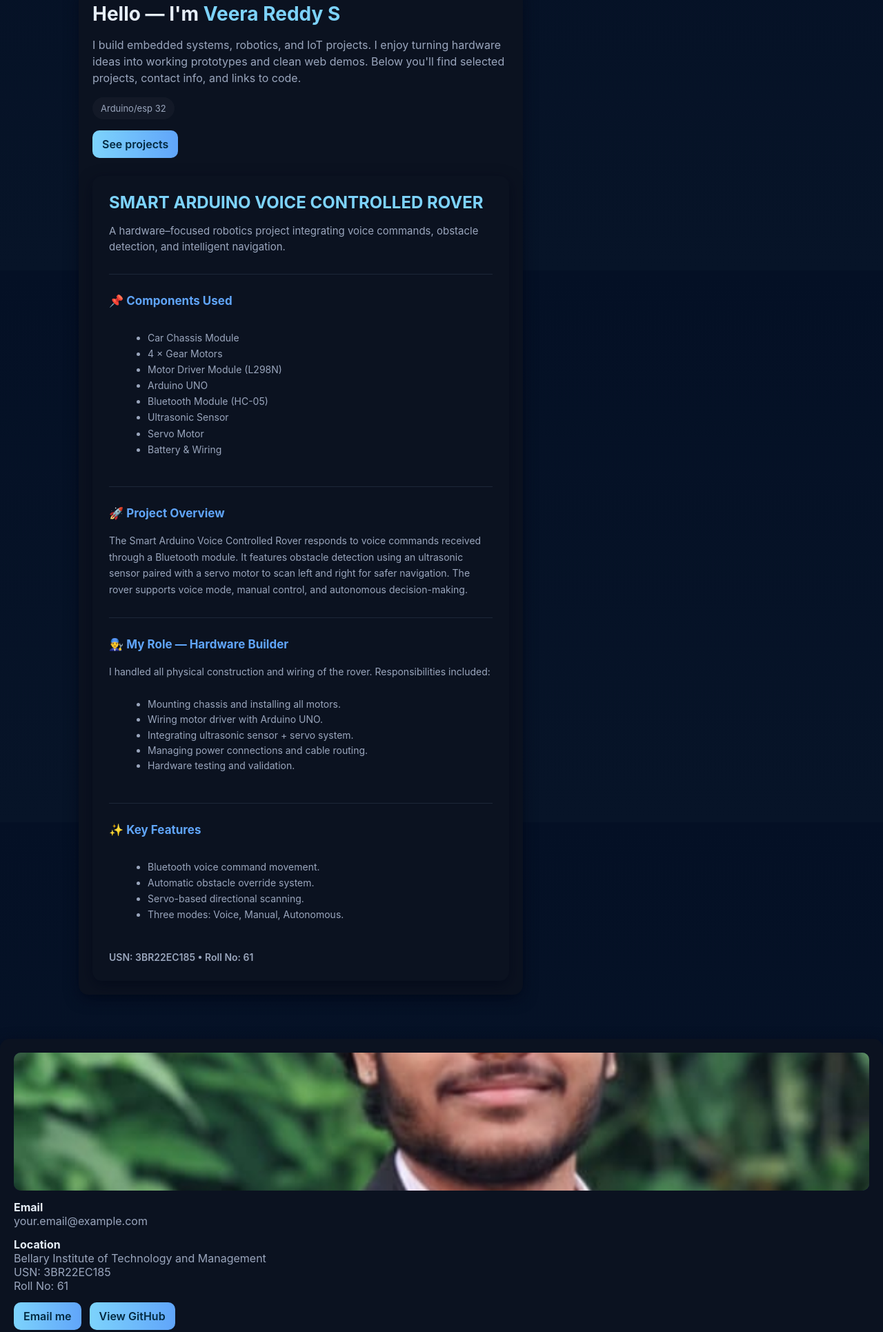
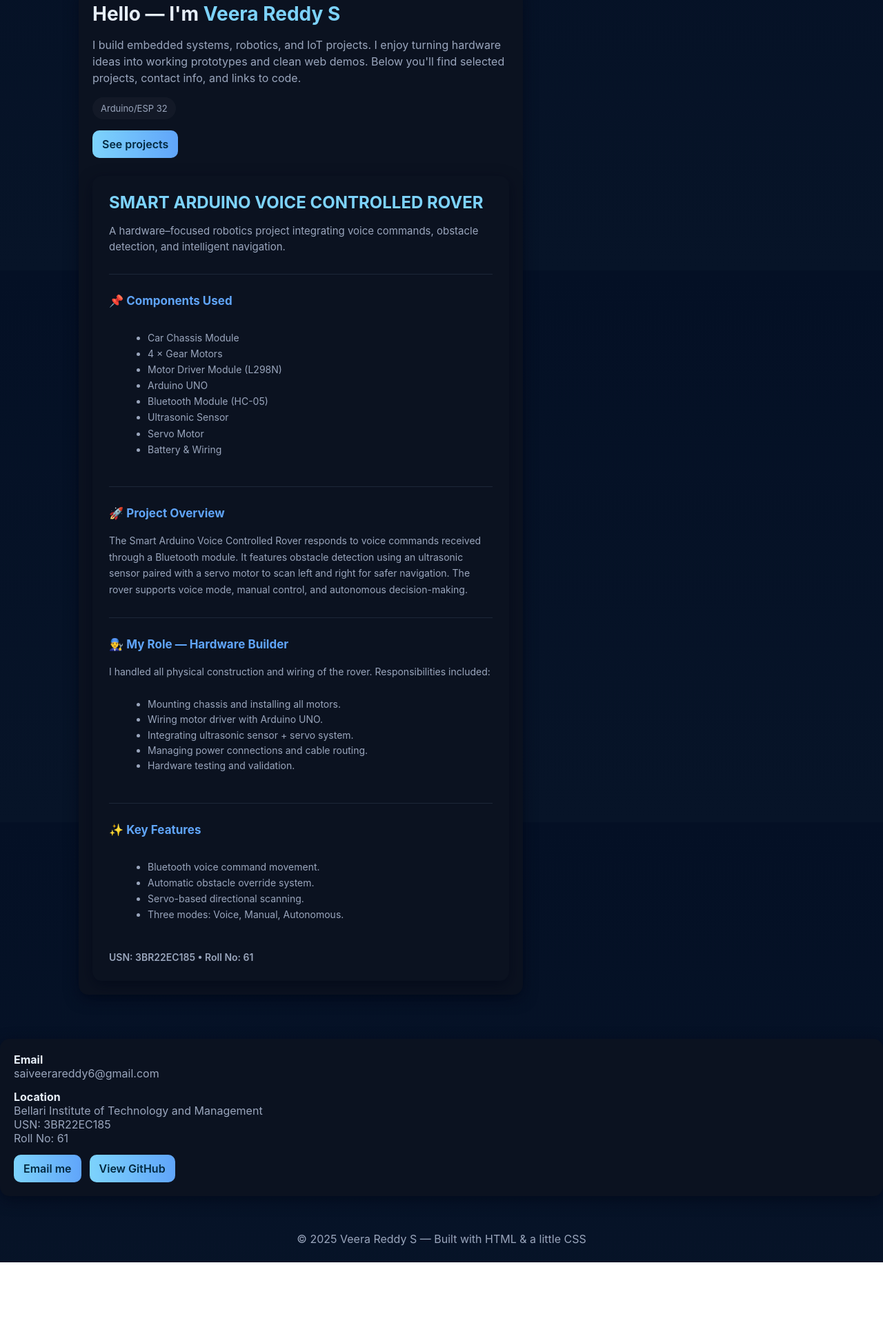
Before and after one commit to saiveerareddy/Smart-Arduino-voice-controlled-rover, a plain HTML site: page index.html in a window 1280 px wide. Shown: the part 408-2339 px from the top of the page at 69% size. After the commit the page ends 2238 px from the top, so only its background shows below. Drawn offline with Linux system fonts and the light colour scheme.

Commit message:
Update index.html

```diff
--- a/index.html
+++ b/index.html
@@ -74,7 +74,7 @@
     <a href="#about">About</a>
     <a href="#projects">Projects</a>
     <a href="#contact">Contact</a>
-    <a href="https://github.com/" target="_blank">GitHub</a>
+    <a href="https://github.com/saiveerareddy" target="_blank">GitHub</a>
   </nav>
 </header>
 
@@ -84,7 +84,7 @@
         <p>I build embedded systems, robotics, and IoT projects. I enjoy turning hardware ideas into working prototypes and clean web demos. Below you'll find selected projects, contact info, and links to code.</p>
 
         <div class="skills">
-  <div class="skill">Arduino/esp 32</div>
+  <div class="skill">Arduino/ESP 32</div>
 </div>
 
 
@@ -154,14 +154,14 @@
       </div>
 
       <aside class="card contact-card" id="contact">
-        <div class="photo"><img src="Reddy.jpg" alt="Veera Reddy S" style="width:100%; height:100%; object-fit:cover; border-radius:10px;" /></div>
+
         <div>
           <strong>Email</strong>
-          <div class="muted">your.email@example.com</div>
+          <div class="muted">saiveerareddy6@gmail.com</div>
         </div>
         <div>
           <strong>Location</strong>
-          <div class="muted">Bellary Institute of Technology and Management<br>USN: 3BR22EC185<br>Roll No: 61</div>
+          <div class="muted">Bellari Institute of Technology and Management<br>USN: 3BR22EC185<br>Roll No: 61</div>
         </div>
         <div class="row">
           <a class="btn" href="mailto:saiveerareddy6gmail.com">Email me</a>
```
